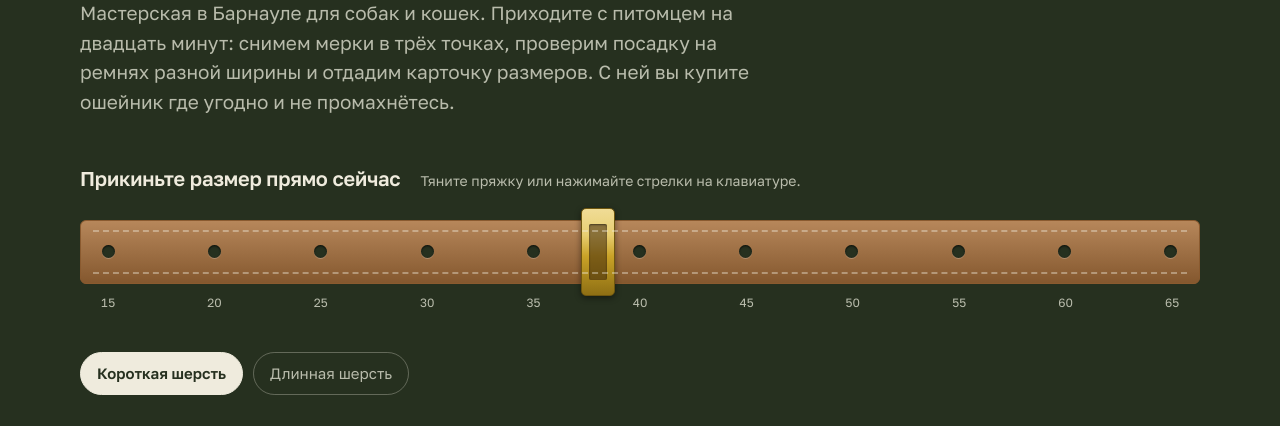
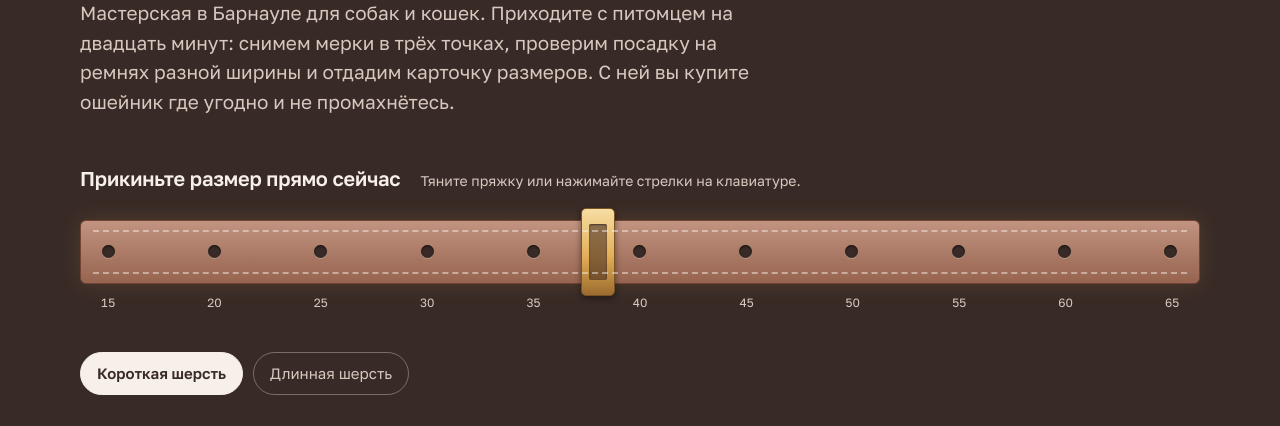
Before and after one commit to vitalaishka-hue/sites, a plain HTML site: page index.html in a window 1280 px wide. Shown: the part 363-789 px from the top of the page. Drawn offline with Linux system fonts and the light colour scheme.

Commit message:
Обновить палитру на тёплую пастельную

```diff
--- a/index.html
+++ b/index.html
@@ -11,21 +11,22 @@
 <link href="https://fonts.googleapis.com/css2?family=Golos+Text:wght@400;500;600;800;900&display=swap" rel="stylesheet">
 <style>
 :root{
-  --paper:#E4E6DE;
-  --paper-deep:#D8DBD0;
-  --moss:#26301F;
-  --moss-lift:#33402A;
-  --ink:#1C221A;
-  --ink-soft:#4A5344;
-  --bone:#EFEBDD;
-  --bone-soft:#B9BCAC;
-  --tan:#A9703B;
-  --tan-deep:#8A5A2F;
-  --brass:#C9A227;
-  --rust:#7A3B2E;
+  --paper:#F7F0E8;
+  --paper-deep:#EED2C4;
+  --sage:#BBC8B4;
+  --moss:#382A26;
+  --moss-lift:#4A3731;
+  --ink:#2C2320;
+  --ink-soft:#5D4840;
+  --bone:#F7F0E8;
+  --bone-soft:#D8C9C0;
+  --tan:#AE7259;
+  --tan-deep:#704335;
+  --brass:#E2AE58;
+  --rust:#7E4B3B;
   --strap-h:64px;
   --pad:28px;
-  --edge:1px solid rgba(28,34,26,.18);
+  --edge:1px solid rgba(44,35,32,.18);
   --font:"Golos Text","Segoe UI",system-ui,-apple-system,sans-serif;
 }
 
@@ -95,14 +96,15 @@ a{color:inherit}
   height:var(--strap-h);
   border-radius:6px;
   background:
-    linear-gradient(180deg,rgba(255,255,255,.16),rgba(0,0,0,.22)),
+    linear-gradient(180deg,rgba(255,255,255,.24),rgba(56,42,38,.2)),
     var(--tan);
   border:1px solid var(--tan-deep);
+  box-shadow:0 0 22px rgba(226,174,88,.14);
 }
 .strap::after{ /* прострочка по краям ремня */
   content:"";position:absolute;inset:9px 12px;
-  border-top:2px dashed rgba(239,235,221,.4);
-  border-bottom:2px dashed rgba(239,235,221,.4);
+  border-top:2px dashed rgba(247,240,232,.48);
+  border-bottom:2px dashed rgba(247,240,232,.48);
   pointer-events:none;
 }
 
@@ -117,14 +119,14 @@ a{color:inherit}
 .tongue{
   position:absolute;top:-13px;bottom:-13px;width:34px;margin-left:-17px;
   border-radius:5px;
-  background:linear-gradient(180deg,#F0DC96,#E8CE72 30%,var(--brass) 55%,#8E6F14);
-  border:1px solid #6E560F;
+  background:linear-gradient(180deg,#F8DDA3,#EBC47B 30%,var(--brass) 55%,#9B6C2E);
+  border:1px solid #795323;
   box-shadow:0 2px 6px rgba(0,0,0,.45);
 }
 .tongue::before{ /* прорезь бегунка: ремень виден насквозь */
   content:"";position:absolute;left:7px;right:7px;top:15px;bottom:15px;
   border-radius:2px;
-  background:rgba(60,38,10,.55);
+  background:rgba(70,42,31,.58);
   box-shadow:inset 0 1px 2px rgba(0,0,0,.5);
 }
 
@@ -150,7 +152,7 @@ a{color:inherit}
 .row{
   display:flex;justify-content:space-between;align-items:baseline;gap:16px;
   padding:11px 0;
-  border-bottom:1px solid rgba(239,235,221,.16);
+  border-bottom:1px solid rgba(247,240,232,.18);
 }
 .row dt{color:var(--bone-soft);font-size:15px}
 .row dd{margin:0;font-weight:600;text-align:right}
@@ -163,7 +165,7 @@ a{color:inherit}
 .coat input{position:absolute;opacity:0;width:0;height:0}
 .coat label{
   padding:9px 16px;border-radius:999px;
-  border:1px solid rgba(239,235,221,.3);
+  border:1px solid rgba(247,240,232,.34);
   color:var(--bone-soft);font-size:15px;cursor:pointer;
 }
 .coat input:checked + label{
@@ -183,7 +185,7 @@ a{color:inherit}
   padding:15px 30px;border:none;border-radius:4px;
   text-decoration:none;cursor:pointer;
 }
-.cta:hover{background:#DDB63A}
+.cta:hover{background:#F0C16F}
 
 /* ---------- разделы ---------- */
 .band{padding:88px 0}
@@ -201,7 +203,7 @@ a{color:inherit}
 @media(max-width:720px){.def{grid-template-columns:1fr;gap:6px}}
 
 /* ---------- возможности ---------- */
-.abilities{background:var(--paper-deep)}
+.abilities{background:var(--sage)}
 .ability-list{border-top:var(--edge)}
 .ability{
   display:grid;grid-template-columns:minmax(170px,4fr) 9fr;gap:8px 40px;
@@ -235,7 +237,7 @@ a{color:inherit}
 .tails h2{max-width:16ch}
 .tails .band-sub{color:var(--bone-soft)}
 .tail-notes{display:grid;grid-template-columns:repeat(12,minmax(0,1fr));gap:42px 24px}
-.tail-note{margin:0;padding-top:22px;border-top:1px solid rgba(239,235,221,.28)}
+.tail-note{margin:0;padding-top:22px;border-top:1px solid rgba(247,240,232,.3)}
 .tail-note:nth-child(1){grid-column:1 / span 7}
 .tail-note:nth-child(2){grid-column:7 / span 6}
 .tail-note:nth-child(3){grid-column:3 / span 7}
@@ -271,16 +273,16 @@ a{color:inherit}
 .foot{background:var(--moss);color:var(--bone);padding:80px 0 40px}
 .foot h2{font-size:clamp(26px,3.6vw,40px);max-width:18ch;margin-bottom:20px}
 .foot p{color:var(--bone-soft);max-width:52ch}
-.contacts{margin-top:40px;border-top:1px solid rgba(239,235,221,.18)}
+.contacts{margin-top:40px;border-top:1px solid rgba(247,240,232,.2)}
 .contact{
   display:flex;justify-content:space-between;gap:16px;
-  padding:14px 0;border-bottom:1px solid rgba(239,235,221,.18);
+  padding:14px 0;border-bottom:1px solid rgba(247,240,232,.2);
   max-width:520px;
 }
 .contact span:first-child{color:var(--bone-soft)}
 .disclaimer{
   margin-top:44px;padding-top:20px;
-  border-top:1px solid rgba(239,235,221,.18);
+  border-top:1px solid rgba(247,240,232,.2);
   font-size:14px;color:var(--bone-soft);max-width:64ch;
 }
 
```
